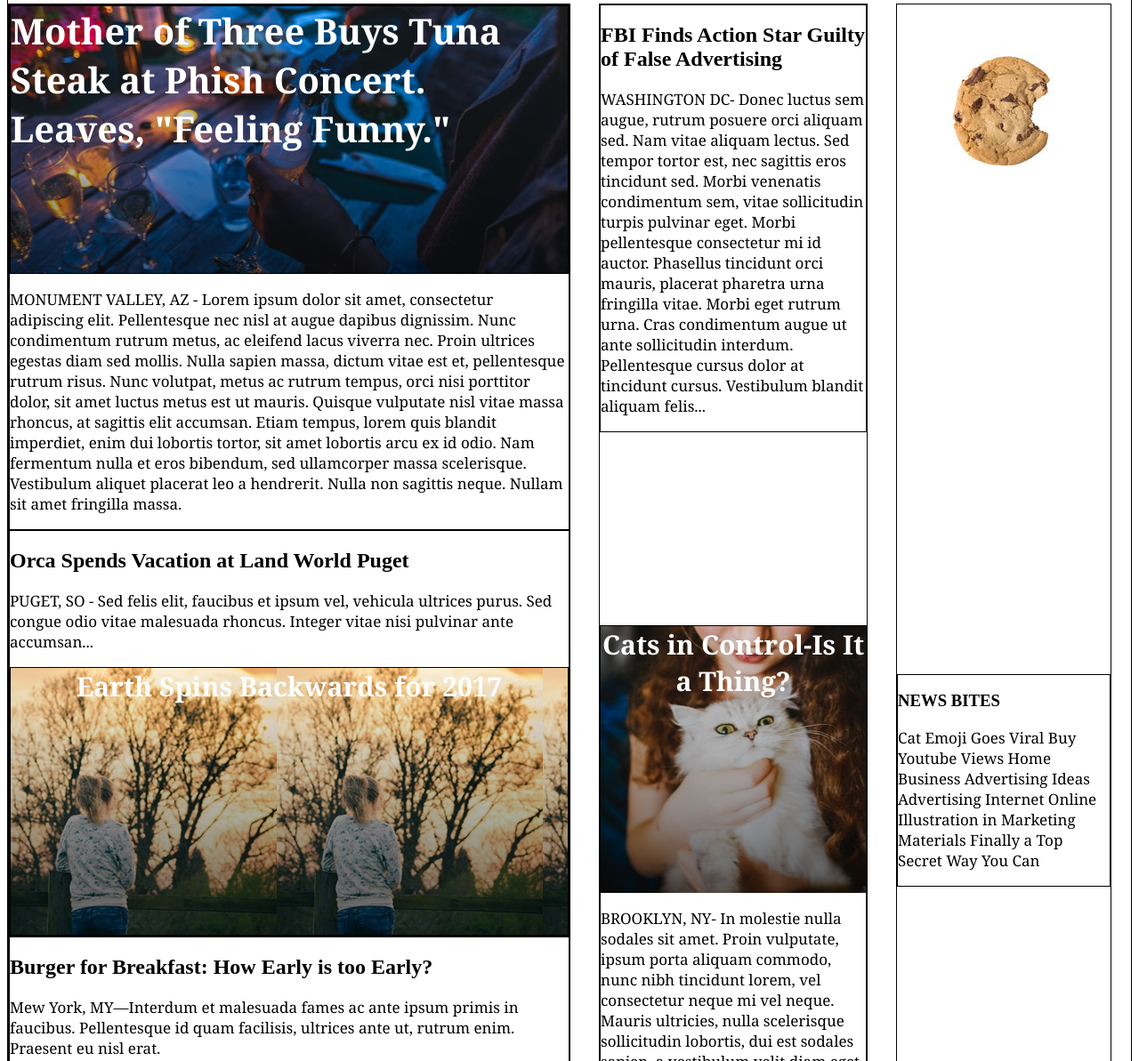
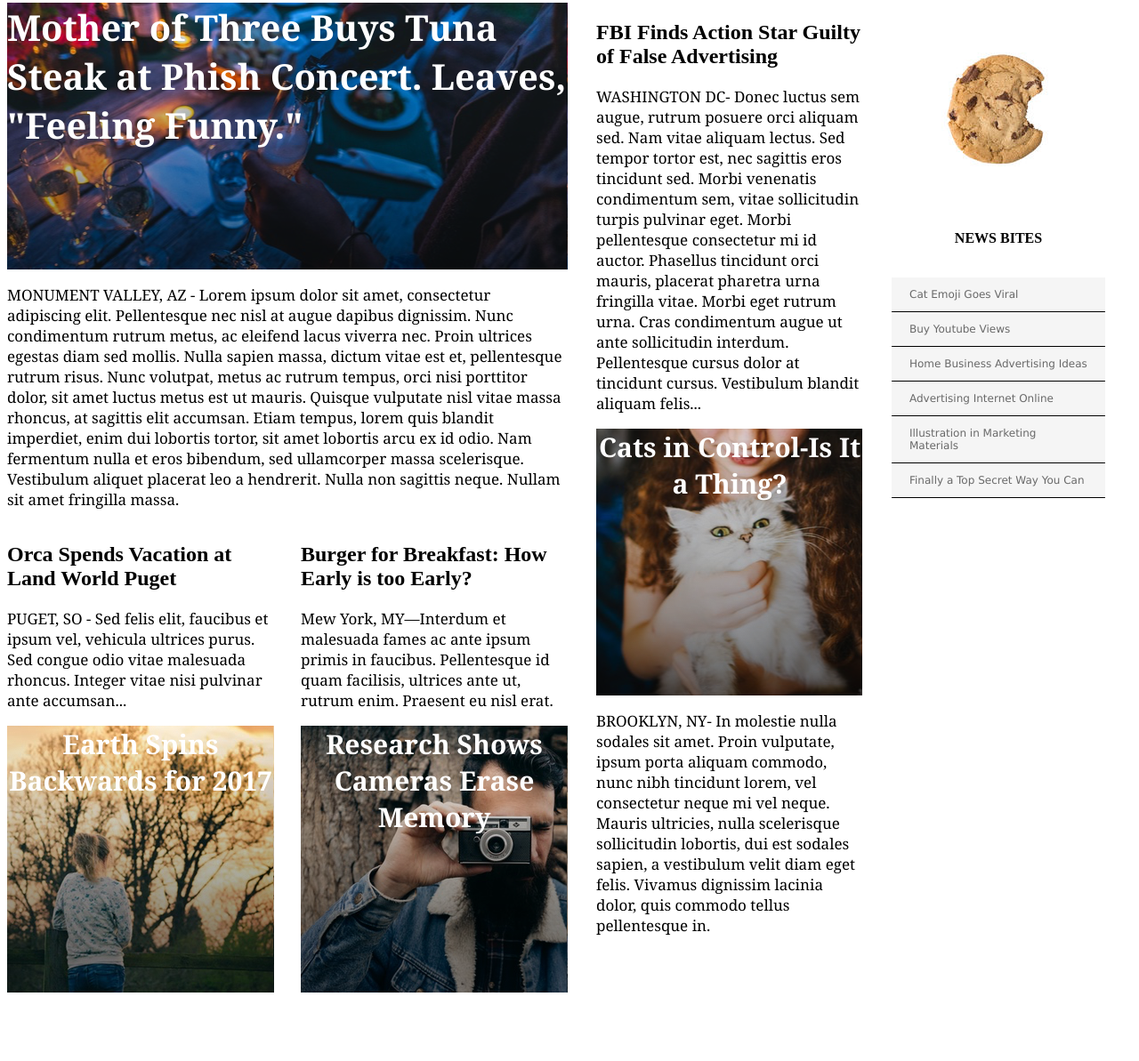
Before and after one commit to amonas/Fake-News, a plain HTML site: page index.html in a window 1280 px wide. Shown: the part 105-1298 px from the top of the page at 89% size. After the commit the page ends 1229 px from the top, so only its background shows below. Drawn offline with Linux system fonts and the light colour scheme.

Commit message:
Add step 6: News Bites positioning.

```diff
--- a/index.html
+++ b/index.html
@@ -56,7 +56,9 @@
 <img src="./resources/images/img-news-bite.png">
   <div class="newsbite">
 <h3>NEWS BITES</h3>
-<p>Cat Emoji Goes Viral Buy Youtube Views Home Business Advertising Ideas Advertising Internet Online Illustration in Marketing Materials Finally a Top Secret Way You Can</p>
+<div class="bites">
+<span>Cat Emoji Goes Viral</span> <span>Buy Youtube Views</span> <span>Home Business Advertising Ideas</span> <span>Advertising Internet Online</span> <span>Illustration in Marketing Materials</span> <span>Finally a Top Secret Way You Can</span>
+</div>
 </div>
 </div>
 </div>
--- a/resources/css.style.css
+++ b/resources/css.style.css
@@ -42,14 +42,17 @@ nav span a {
     color: black;
 }
 
-div{
-  border: 1px solid black;
-}
-
 p {
   font-family: Georgia;
  font-size: 17px;
  color: black;
+}
+
+h3 {
+  font-size: 16px;
+  font-weight: bold;
+  text-align: center;
+  margin-bottom: 35px;
 }
 
 .container {
@@ -63,13 +66,13 @@ p {
 margin-right: 32px;
   display: flex;
   flex-wrap: wrap;
-  align-items: flex-start;
+  align-content: flex-start;
 }
 
 .column.large {
   min-width: 630px;
   width: 630px;
-
+justify-content: space-between;
 }
 
 .column.medium {
@@ -80,7 +83,8 @@ margin-right: 32px;
 .column.small {
   min-width: 240px;
   width: 240px;
-
+  flex-direction: column;
+  margin-right: 0;
 }
 
 .image {
@@ -112,3 +116,25 @@ margin-right: 32px;
   background-image: url("../resources/images/img-story-1.png");
   background-repeat: no-repeat;
 }
+
+.orca {
+  width: 300px;
+}
+
+.breakfast {
+  width: 300px;
+}
+
+.bites {
+  display: flex;
+flex-direction: column;
+background-color: WhiteSmoke;
+font-family: Verdana;
+font-size: 12px;
+color: DimGray;
+
+}
+ .bites span {
+   border-bottom: 1px solid black;
+       padding: 12px 20px;
+ }
```
